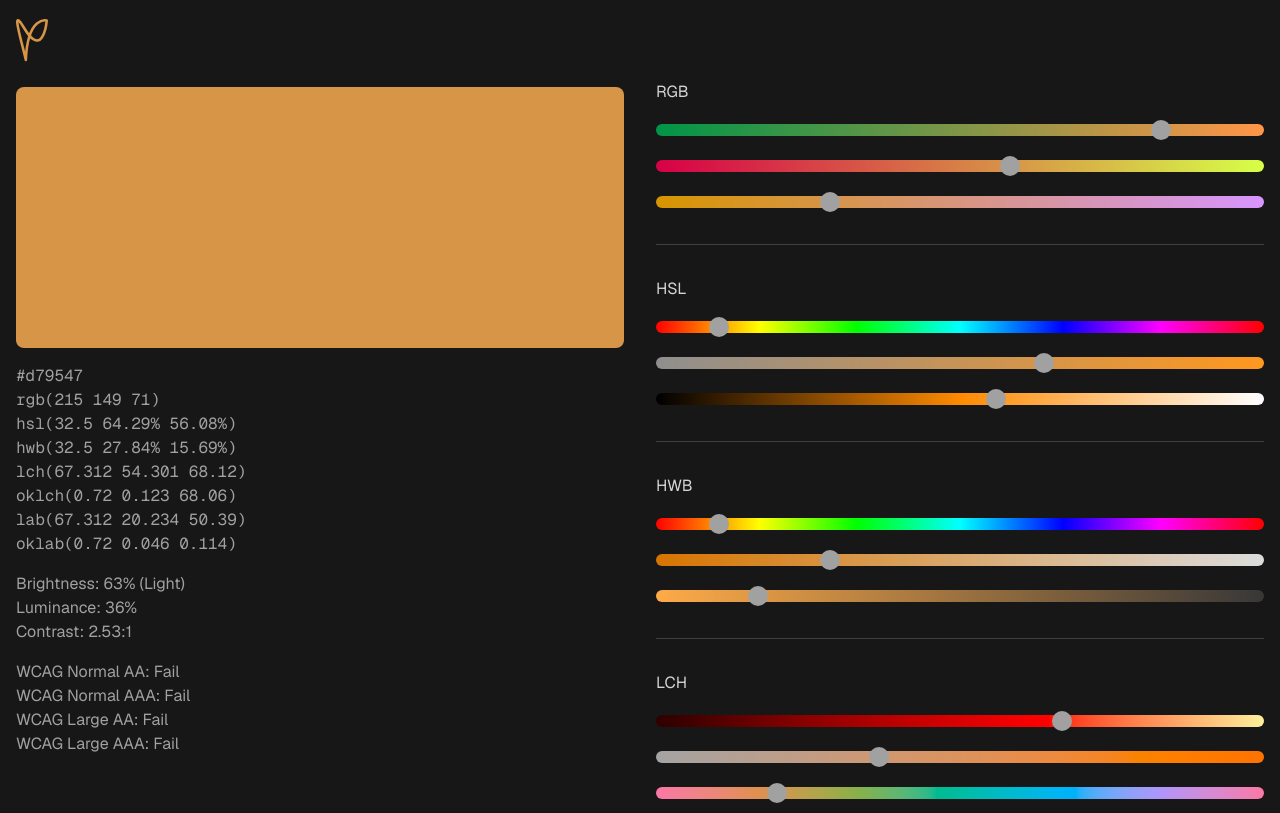
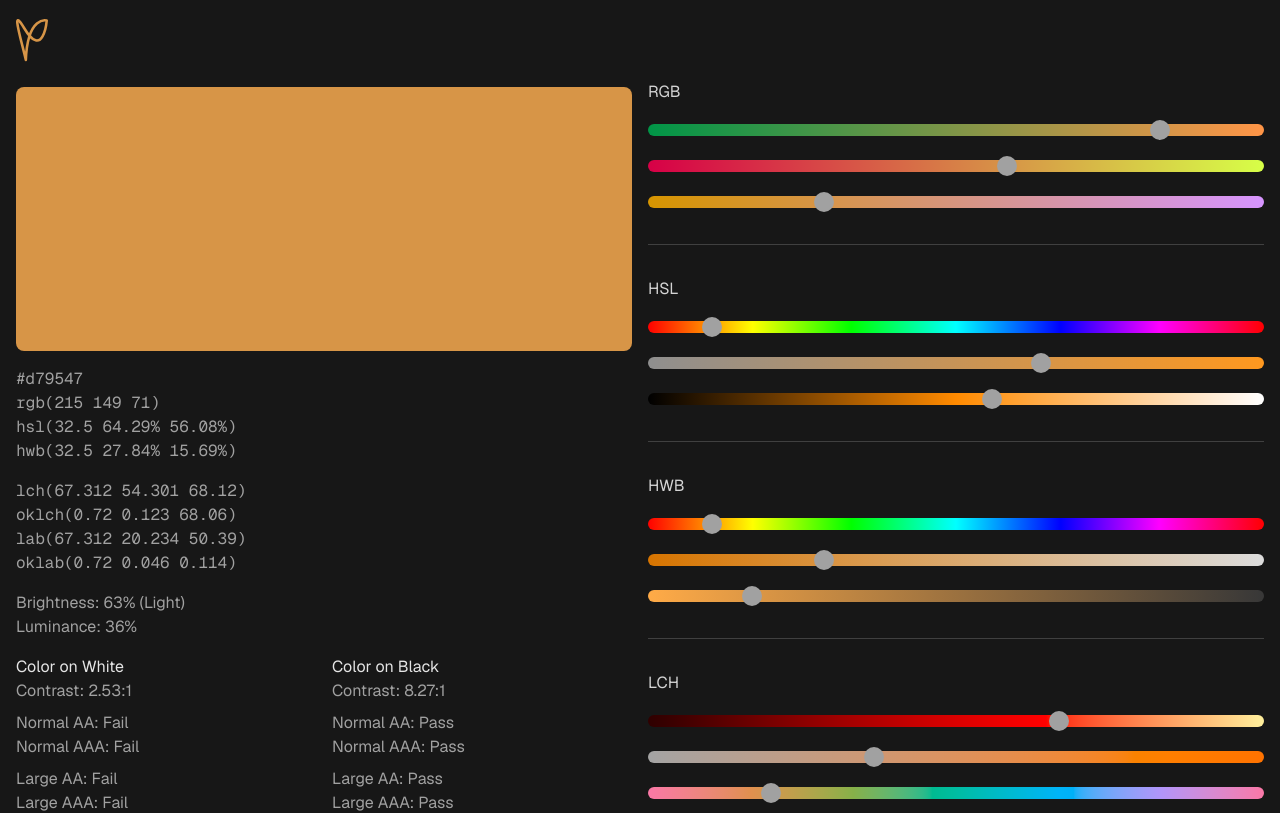
Before and after one commit to r-sp/priest, a Next.js app: page /color in a window 1280 px wide. Shown: the top 813 px of the page. Built offline with nearby package versions, Linux system fonts and the light colour scheme.

Commit message:
add color contrast on dark background

```diff
--- a/src/components/color/detail.tsx
+++ b/src/components/color/detail.tsx
@@ -33,29 +33,55 @@ export default function ColorDetail() {
   const colorOklch = oklch.css;
 
   const check = rgb.color;
-  const colorWhite = { r: 1, g: 1, b: 1 };
   const colorBrightness = brightness(check);
   const colorLuminance = luminance(check);
-  const colorContrast = contrast(check, colorWhite);
-  const colorNormalAA = isReadable(check, colorWhite, {
+  const colorWhite = { r: 1, g: 1, b: 1 };
+  const whiteContrast = contrast(check, colorWhite);
+  const whiteNormalAA = isReadable(check, colorWhite, {
     level: "AA",
     size: "normal",
   })
     ? "Pass"
     : "Fail";
-  const colorNormalAAA = isReadable(check, colorWhite, {
+  const whiteNormalAAA = isReadable(check, colorWhite, {
     level: "AAA",
     size: "normal",
   })
     ? "Pass"
     : "Fail";
-  const colorLargeAA = isReadable(check, colorWhite, {
+  const whiteLargeAA = isReadable(check, colorWhite, {
     level: "AA",
     size: "large",
   })
     ? "Pass"
     : "Fail";
-  const colorLargeAAA = isReadable(check, colorWhite, {
+  const whiteLargeAAA = isReadable(check, colorWhite, {
+    level: "AAA",
+    size: "large",
+  })
+    ? "Pass"
+    : "Fail";
+  const colorBlack = { r: 0, g: 0, b: 0 };
+  const blackContrast = contrast(check, colorBlack);
+  const blackNormalAA = isReadable(check, colorBlack, {
+    level: "AA",
+    size: "normal",
+  })
+    ? "Pass"
+    : "Fail";
+  const blackNormalAAA = isReadable(check, colorBlack, {
+    level: "AAA",
+    size: "normal",
+  })
+    ? "Pass"
+    : "Fail";
+  const blackLargeAA = isReadable(check, colorBlack, {
+    level: "AA",
+    size: "large",
+  })
+    ? "Pass"
+    : "Fail";
+  const blackLargeAAA = isReadable(check, colorBlack, {
     level: "AAA",
     size: "large",
   })
@@ -63,7 +89,7 @@ export default function ColorDetail() {
     : "Fail";
 
   return (
-    <article className="grid gap-8 px-4 pt-4 pb-8 md:grid-cols-2">
+    <article className="grid gap-x-4 gap-y-8 px-4 pt-4 pb-8 md:grid-cols-2">
       <header className="mx-auto w-full max-w-3xl md:relative">
         <Link
           href="/playground"
@@ -101,7 +127,7 @@ export default function ColorDetail() {
           <p>
             <code>{colorHwb}</code>
           </p>
-          <p>
+          <p className="mt-4">
             <code>{colorLch}</code>
           </p>
           <p>
@@ -115,15 +141,35 @@ export default function ColorDetail() {
           </p>
           <p className="mt-4">Brightness: {colorBrightness}</p>
           <p>Luminance: {colorLuminance}</p>
-          <p>Contrast: {colorContrast}</p>
-          <p className="mt-4">WCAG Normal AA: {colorNormalAA}</p>
-          <p>WCAG Normal AAA: {colorNormalAAA}</p>
-          <p>WCAG Large AA: {colorLargeAA}</p>
-          <p>WCAG Large AAA: {colorLargeAAA}</p>
+          <div className="mt-4 grid grid-cols-2 gap-4">
+            <div className="inline-grid content-baseline">
+              <p className="text-neutral-800 dark:text-neutral-200">
+                Color on White
+              </p>
+              <p>Contrast: {whiteContrast}</p>
+              <p className="mt-2">Normal AA: {whiteNormalAA}</p>
+              <p>Normal AAA: {whiteNormalAAA}</p>
+              <p className="mt-2">Large AA: {whiteLargeAA}</p>
+              <p>Large AAA: {whiteLargeAAA}</p>
+            </div>
+            <div className="inline-grid content-baseline">
+              <p className="text-neutral-800 dark:text-neutral-200">
+                Color on Black
+              </p>
+              <p>Contrast: {blackContrast}</p>
+              <p className="mt-2">Normal AA: {blackNormalAA}</p>
+              <p>Normal AAA: {blackNormalAAA}</p>
+              <p className="mt-2">Large AA: {blackLargeAA}</p>
+              <p>Large AAA: {blackLargeAAA}</p>
+            </div>
+          </div>
         </div>
       </header>
       {!colorBy.hex && (
-        <aside className="mx-auto grid w-full max-w-3xl gap-8 md:content-baseline">
+        <aside
+          aria-label="color input"
+          className="mx-auto grid w-full max-w-3xl gap-8 md:content-baseline"
+        >
           <section
             aria-labelledby="color-rgb"
             className="grid gap-4 border-t-neutral-400 max-md:border-t max-md:pt-8 md:pt-16 dark:border-t-neutral-700"
```
